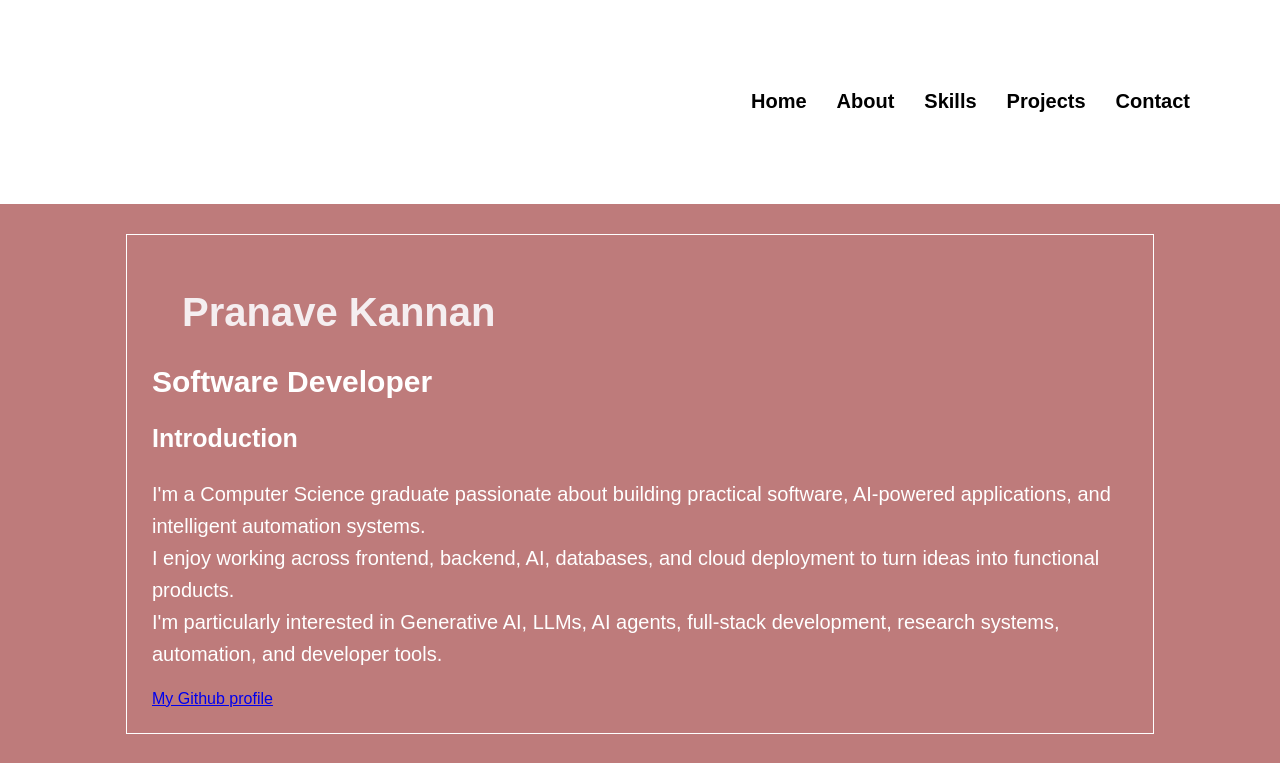
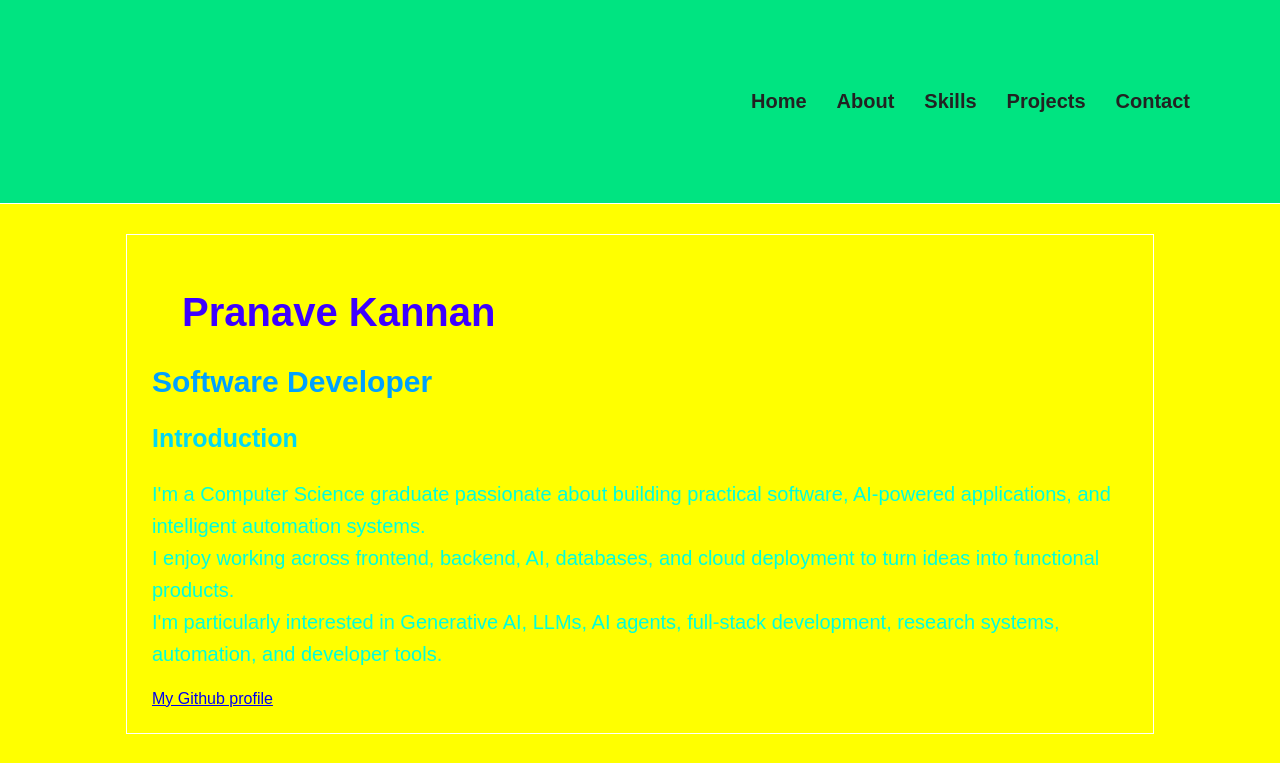
Before and after one commit to pranavekannan1/Portfolio-Hardcode, a plain HTML site: page index.html in a window 1280 px wide. Shown: the top 763 px of the page. Drawn offline with Linux system fonts and the light colour scheme.

Commit message:
css edits

```diff
--- a/index.html
+++ b/index.html
@@ -4,14 +4,14 @@
 <head>
     <meta charset="UTF-8">
     <meta name="viewport" content="width=device-width, initial-scale=1.0">
-    <link rel="stylesheet" href="style.css">
+    <link rel="stylesheet" href="./style.css">
     <title>Portfolio</title>
 </head>
 
 <body>
     <header>
         <nav>
-            <ol class="navbar">
+            <ul class="navbar">
                 <li><a href="#">Home</a></li>
                 <li><a href="#">About</a></li>
                 <li><a href="#">Skills</a></li>
--- a/style.css
+++ b/style.css
@@ -1,5 +1,5 @@
 body {
-    background-color: rgba(131, 0, 0, 0.516);
+    background-color: yellow;
     font-family: Arial, sans-serif;
     padding: 0;
     margin: 0;
@@ -7,25 +7,24 @@ body {
 }
 
 h1 {
-    color: rgb(245, 238, 240);
+    color: rgb(60, 0, 255);
     font-size: 40px;
     margin: 30px;
 
 }
 
 header {
-    background-color: white;
+    background-color: rgb(0, 228, 129);
     padding: 20px;
     border-bottom: 1px solid rgb(255, 255, 255);
 }
 
 nav .navbar a:hover {
     color: #ff0000;
-    list-style: none;
 }
 
 nav .navbar a {
-    color: black;
+    color: #222;
     text-decoration: none;
     font-weight: bold;
     font-size: 20px;
@@ -35,7 +34,7 @@ nav .navbar {
     list-style: none;
     padding: 20px 20px 20px 20px;
     margin: 50px 50px 50px 50px;
-    color: rgb(255, 255, 255);
+    color: rgb(7, 255, 197);
     font-weight: bold;
     font-size: 20px;
     display: flex;
@@ -46,17 +45,17 @@ nav .navbar {
 }
 
 h2 {
-    color: rgb(255, 255, 255);
+    color: rgb(0, 161, 254);
     font-size: 30px;
 }
 
 h3 {
-    color: rgb(255, 255, 255);
+    color: rgb(1, 216, 244);
     font-size: 25px;
 }
 
 p {
-    color: rgb(255, 255, 255);
+    color: rgb(0, 255, 221);
     font-size: 20px;
     line-height: 1.6em;
 
@@ -66,7 +65,7 @@ section {
     padding: 25px;
     margin: 30px;
     border: 1px solid rgb(255, 255, 255);
-    color: #ffffff;
+    color: #00ffc8;
 }
 
 main {
@@ -75,7 +74,7 @@ main {
 }
 
 article {
-    border: 1px solid rgb(255, 255, 255);
+    border: 1px solid rgb(0, 255, 229);
     padding: 15px;
 
 }
```
